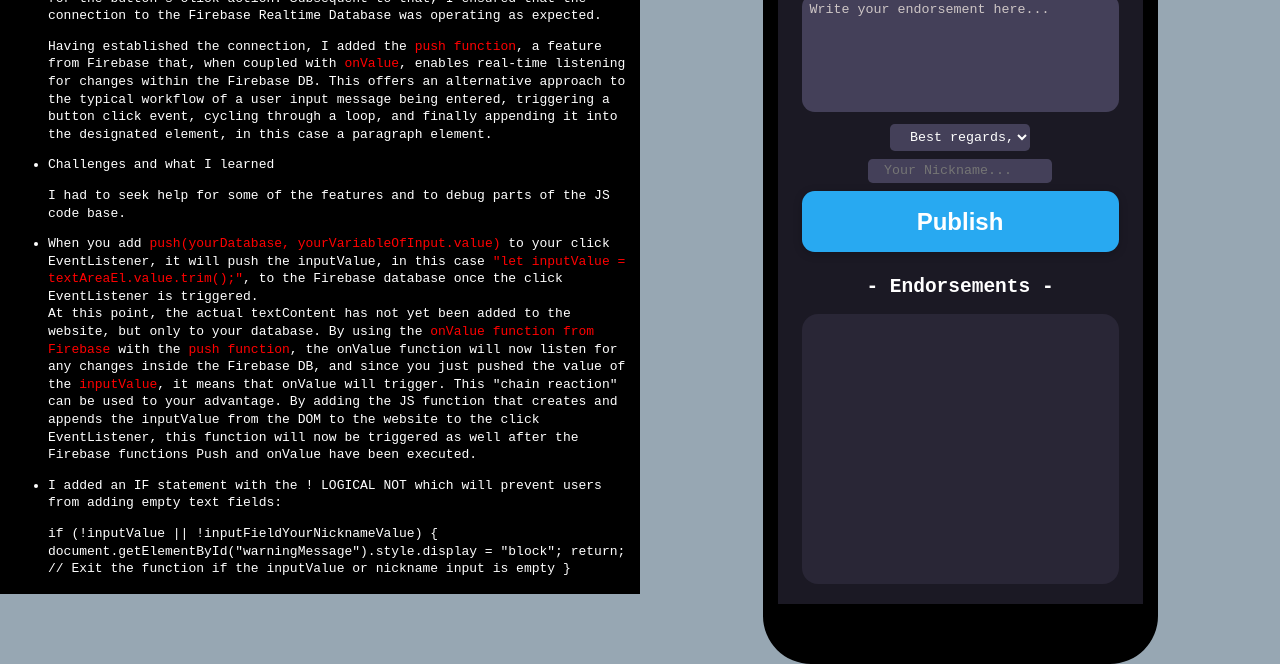
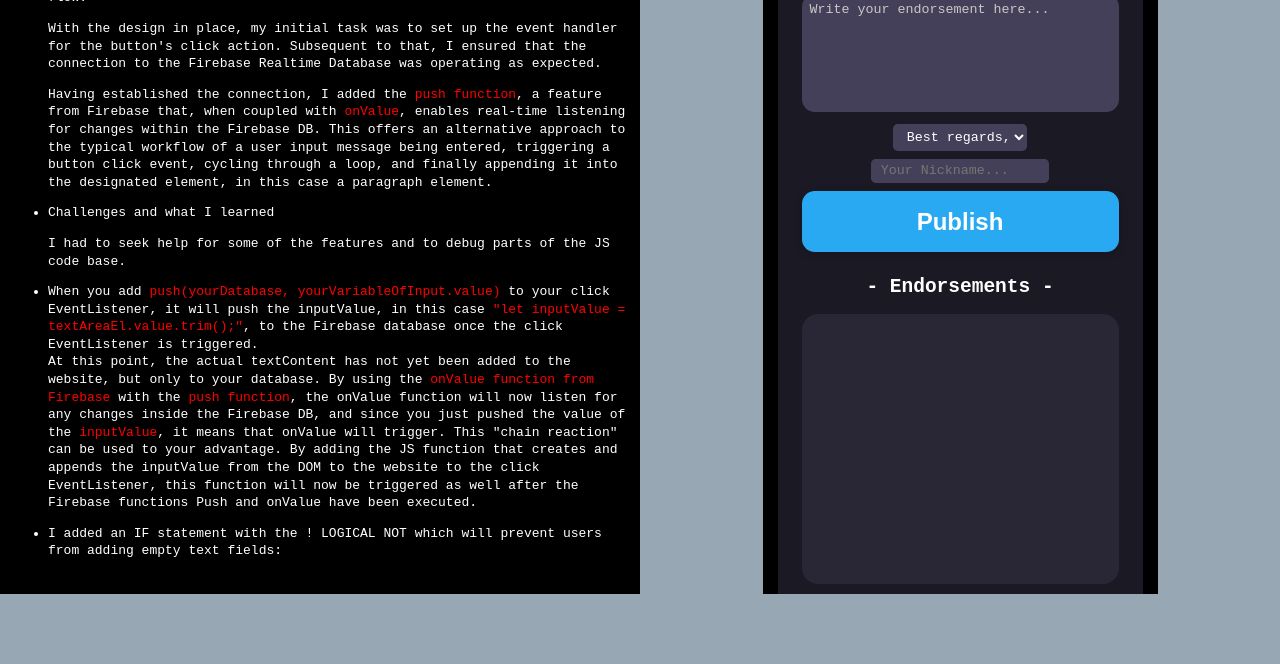
Before and after one commit to amro205/Wearethechamps, a plain HTML site: page WeAreChamps/index.html in a window 1280 px wide. Shown: the part 206-870 px from the top of the page. After the commit the page ends 800 px from the top, so only its background shows below. Drawn offline with Linux system fonts and the light colour scheme; no server answers.

Commit message:
Add files via upload

```diff
--- a/WeAreChamps/index.html
+++ b/WeAreChamps/index.html
@@ -12,7 +12,8 @@
 <body>
     <div id="overview">
         <h1>Challenges</h1>
-        <iframe id="overview-iframe" src="overview.html" frameborder="0" scrolling="yes"></iframe>
+        <iframe id="overview-iframe" src="overview.html" frameborder="0"></iframe>
+
 
     </div>
     <main id="mainPage">
--- a/WeAreChamps/style.css
+++ b/WeAreChamps/style.css
@@ -2,6 +2,11 @@
 	padding: 0;
 	margin: 0;
 	box-sizing: border-box;
+}
+
+html,
+body {
+	overflow: hidden;
 }
 
 body {
@@ -12,29 +17,38 @@ body {
 	font-family: monospace;
 	grid-template-columns: 1fr 1fr;
 	grid-auto-flow: column;
+
+
 }
+
 
 #overview {
 	background-color: black;
 	height: 100vh;
 	width: 50vw;
-	padding-top: 1rem;
-	overflow: scroll;
+	padding: 2rem 0;
+
 }
-#overview > h1 {
+
+#overview>h1 {
 	text-align: center;
 }
-#overview > ul {
-	padding: 0 1rem;
+
+#overview>ul {
+	/* padding: 0 1rem; */
 	/* list-style-type: none; */
 }
+
 #overview-iframe {
 	width: 100%;
 	height: 100%;
 	border: none;
-	overflow: hidden;
 	color: #fff;
+	overflow: auto;
+	padding: 2rem 0;
+	overflow-wrap: break-word;
 }
+
 #mainPage {
 	border: 15px solid black;
 	border-bottom: 60px solid black;
@@ -82,6 +96,7 @@ h1 {
 	display: none;
 	padding: auto;
 }
+
 #textArea {
 	height: 118px;
 	width: 100%;
@@ -124,13 +139,14 @@ textarea:focus::placeholder {
 h2 {
 	margin: 0.5rem;
 }
+
 #chatMessages {
 	height: 270px;
 	width: 317px;
 	background-color: #44405956;
 	border-radius: 1rem;
 	overflow-wrap: break-word;
-	overflow: scroll;
+	overflow: auto;
 }
 
 .appendedMessage {
@@ -160,14 +176,16 @@ h2 {
 	border-style: none;
 	margin: 0.5rem 0 0 0;
 	padding: 0.3rem 0rem;
-	padding-left: 1rem;
+	padding-left: 0.6rem;
 	border-radius: 0.3rem;
 	background: #444059;
 	color: #fff;
 }
+
 #inputFieldYourNickname {
 	text-transform: capitalize;
 }
+
 #inputFieldYourNickname:focus::placeholder {
 	opacity: 0;
 }
```
Also changed, not shown: WeAreChamps/overview.html (+1 -0 lines).
